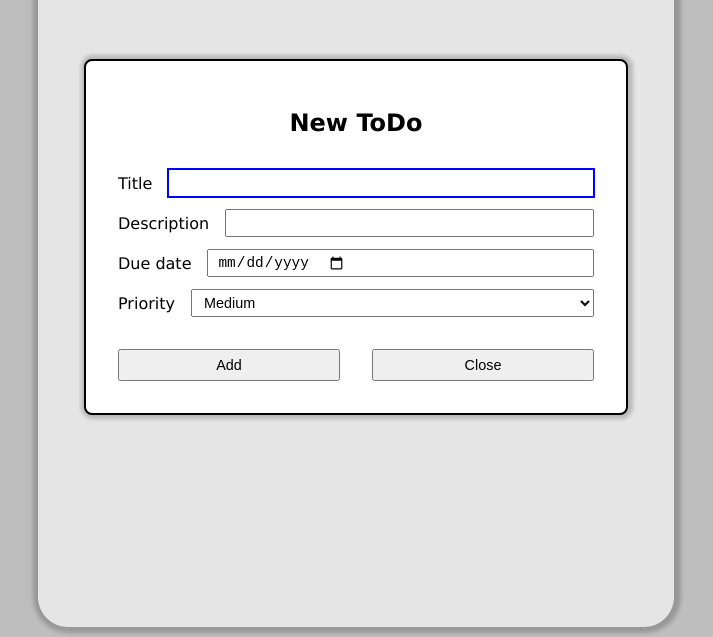
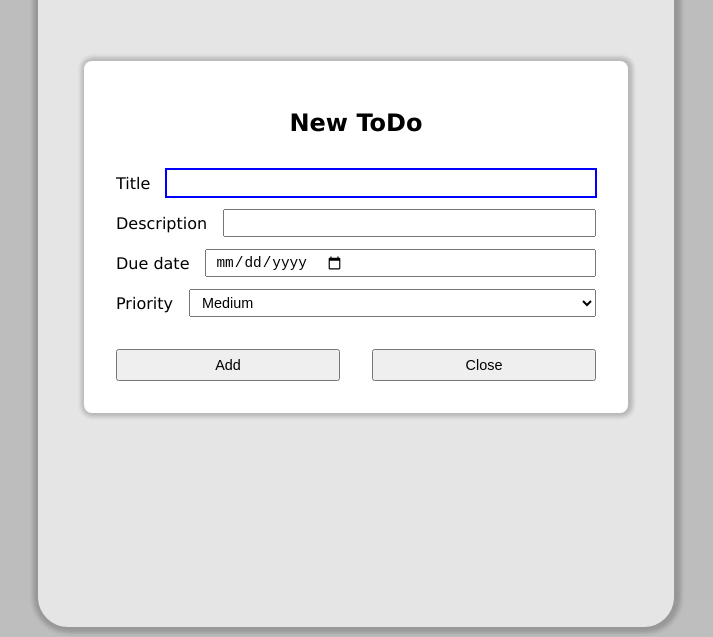
Before and after one commit to allan2609/todo-list, a website built with webpack: page src/index.html in a window 1280 px wide. Both pictures are taken after a click on the button "New ToDo". Shown: the part 163-800 px from the top of the page, without its empty margins (284-997 px from the left). Built offline with nearby package versions, Linux system fonts and the light colour scheme.

Commit message:
Set border: none for dialogs

```diff
--- a/src/styles.css
+++ b/src/styles.css
@@ -38,7 +38,7 @@ body {
 dialog {
   width: min(34rem, 95%);
   padding: 2rem;
-  border: 2px solid black;
+  border: none;
   border-radius: 0.5rem;
   box-shadow: 1px 0px 4px 4px rgba(0, 0, 0, 0.2);
 }
```
Also changed, not shown: dist/main.js.
